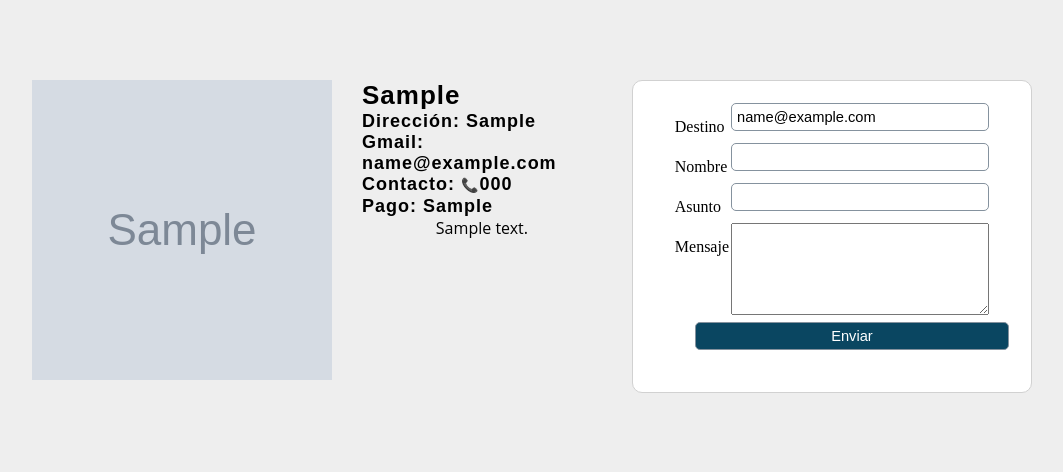
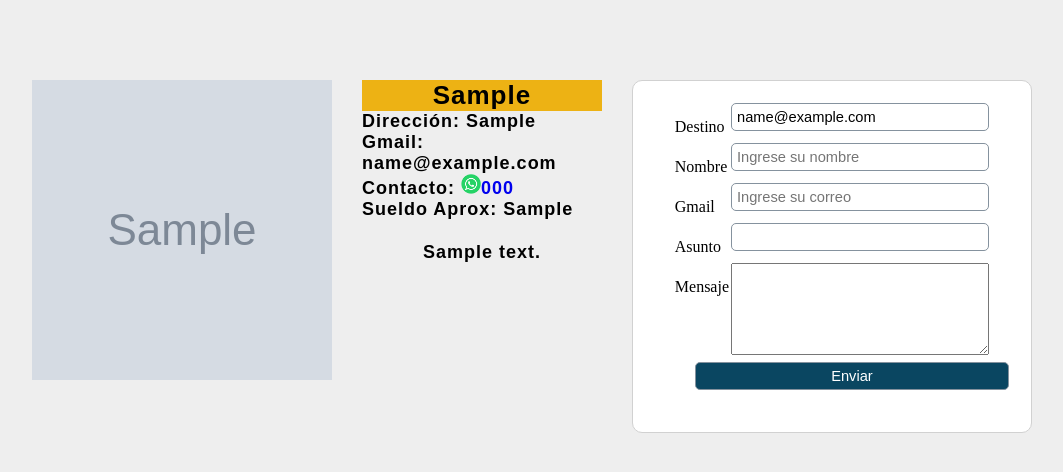
Before and after one commit to SistemasTecTlaxiaco/Fundamentos-Ing-software, a PHP site: page /sistema/detalle_persona.php?codigo=1 in a window 1280 px wide. Shown: the part 78-550 px from the top of the page, without its empty margins (108-1171 px from the left). Run offline with PHP 8.4, Linux system fonts and the light colour scheme; the visitor is signed in with stand-in values (Sample User, id 1); tables that the repository leaves empty or names only in its code hold one stand-in row (values such as "Sample post"); grey boxes marked "Sample" are stand-in pictures; data that the repository does not hold is empty; some libraries are stand-ins or nearby versions.

Commit message:
subiendo cambios

```diff
--- a/sistema/correo.php
+++ b/sistema/correo.php
@@ -9,6 +9,7 @@ if(isset($_POST['emaildestino']) && isset($_POST['Apellido'])){
 
     $emaildestino=$_POST['emaildestino'];
     $Apellido=$_POST['Apellido'];
+    $micorreo=$_POST['micorreo'];
     $asunto=$_POST['asunto'];
     $comentario=$_POST['comentario'];
 
@@ -39,7 +40,7 @@ if(isset($_POST['emaildestino']) && isset($_POST['Apellido'])){
             );
             $mail->isHTML(true);
             $mail->Subject = 'Correo de contacto';
-            $mail->Body    = 'Nombre: '  . $Apellido .'<br/>Asunto:'.$asunto. '<br/>Correo: ' . $emaildestino . '<br/>' . $comentario;
+            $mail->Body    = 'Nombre: '  . $Apellido .'<br/>Envió:'.$micorreo.'<br/>Asunto:'.$asunto. '<br/>Correo: ' . $emaildestino . '<br/>' . $comentario;
 
 
 
--- a/sistema/css/estilosfooter.css
+++ b/sistema/css/estilosfooter.css
@@ -13,8 +13,8 @@ footer{
 }
 
 .container-footer-all{
-    width: 100%;
-    max-width: 1200px;
+    width: 50%;
+    max-width: 1px;
     margin: auto;
     padding: 40px;
 }
--- a/sistema/detalle_persona.php
+++ b/sistema/detalle_persona.php
@@ -43,14 +43,19 @@ $query = mysqli_query($conection,'SELECT * FROM registro where id_registro=?');
 </div>
 
 <div class="col-md-6">
-<h1><?php echo  $conection['tipo_servicio']; ?></h1>
+<h1><center style="background-color: #EDB214"> <?php echo  $conection['tipo_servicio']; ?></center></h1>
+
   <h2> <?php echo $conection['nombreCompleto']; ?> </h2>
   <h3>Dirección: <?php echo  $conection['direccion']; ?></h3>
   <h3>Gmail: <?php echo  $conection['email']; ?></h3>
 
- <h3 >Contacto: <span class="icocor1">&#128222;</span><?php echo  $conection['telefono']; ?></h3>
-  <h3>Pago: <?php echo  $conection['pago']; ?></h3>
-  <p> <center><?php echo $conection['descripcion']; ?></center></p>
+ <h3 >Contacto: <a  href="https://api.whatsapp.com/send/?phone=+52 <?php echo  $conection['telefono']; ?>%&text=Hola,%20Bienvenid@%20al%20sistema%20EGAL,%20en%20que%20podemos%20servirle." target="_blank">
+   <img src="./img/logo-whatsapp.png" width="20" height="20"><?php echo  $conection['telefono']; ?></a>
+  </h3>
+
+  <h3>Sueldo Aprox: <?php echo  $conection['pago']; ?></h3>
+  <br>
+  <h3> <center><?php echo $conection['descripcion']; ?></center></h3>
 
      </div>
 
@@ -74,7 +79,14 @@ $query = mysqli_query($conection,'SELECT * FROM registro where id_registro=?');
   <label for="Apellido">Nombre</label>
  </td>
  <td valign="top">
-  <input placelholder="Apellido"   type="text" id="Apellido" name="Apellido" maxlength="50" size="30" required="">
+  <input placelholder="Apellido"   type="text" id="Apellido" name="Apellido" maxlength="50" size="30" required="" placeholder="Ingrese su nombre">
+ </td>
+</tr>
+<td valign="top">
+  <label for="emaildestino">Gmail</label>
+ </td>
+ <td valign="top">
+  <input placelholder="Para"  type="email" id="micorreo" name="micorreo" maxlength="50" size="30" required="" placeholder="Ingrese su correo" >
  </td>
 </tr>
 <tr>
```
